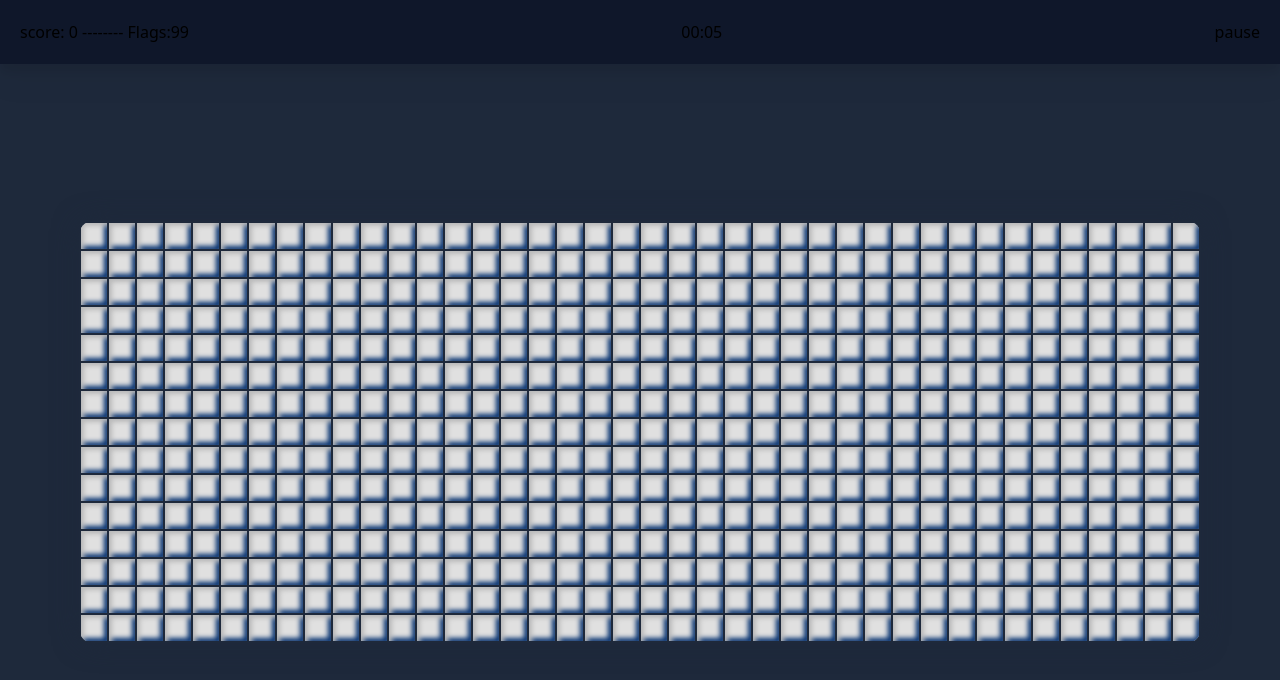
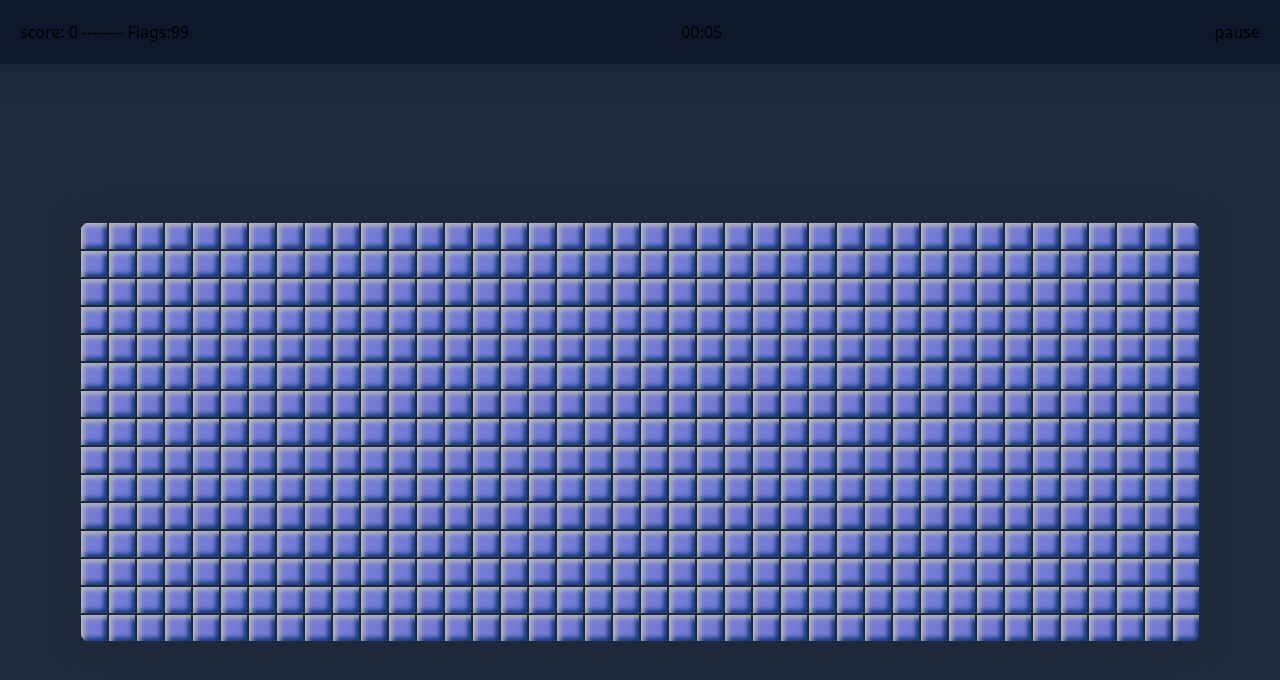
Before and after one commit to RomaLetodiani/Minesweeper, a React (Vite) app: page /#/game/expert in a window 1280 px wide. Shown: the top 680 px of the page. Built offline with nearby package versions, Linux system fonts and the light colour scheme.

Commit message:
change styles

```diff
--- a/src/components/Game/Block.tsx
+++ b/src/components/Game/Block.tsx
@@ -14,9 +14,10 @@ const mines = [
 ]
 const Block = ({ hasMine, revealed, surroundingMines, flagged, row, col }: BlockProps) => {
   const { BlockOnClick } = useGame()
+  // Block state logic should be
   return (
     <div
-      className="relative flex justify-center items-center border border-slate-800 w-[clamp(22px,5vw,28px)] h-[clamp(24px,5vw,28px)] font-extrabold"
+      className="relative flex justify-center items-center bg-slate-950 border border-slate-800 w-[clamp(22px,5vw,28px)] h-[clamp(24px,5vw,28px)] font-extrabold"
       onContextMenu={(e) => BlockOnClick(e, row, col)}
       onClick={(e) => BlockOnClick(e, row, col)}
     >
@@ -32,7 +33,7 @@ const Block = ({ hasMine, revealed, surroundingMines, flagged, row, col }: Block
         )}
       </span>
       {!revealed && (
-        <div className="absolute select-none w-full h-full pointer-events-none bg-[#e0e0e0] shadow-Block z-10">
+        <div className="absolute select-none w-full h-full pointer-events-none bg-[#747cd5] shadow-Block z-10">
           {flagged && '🚩'}
         </div>
       )}
```
